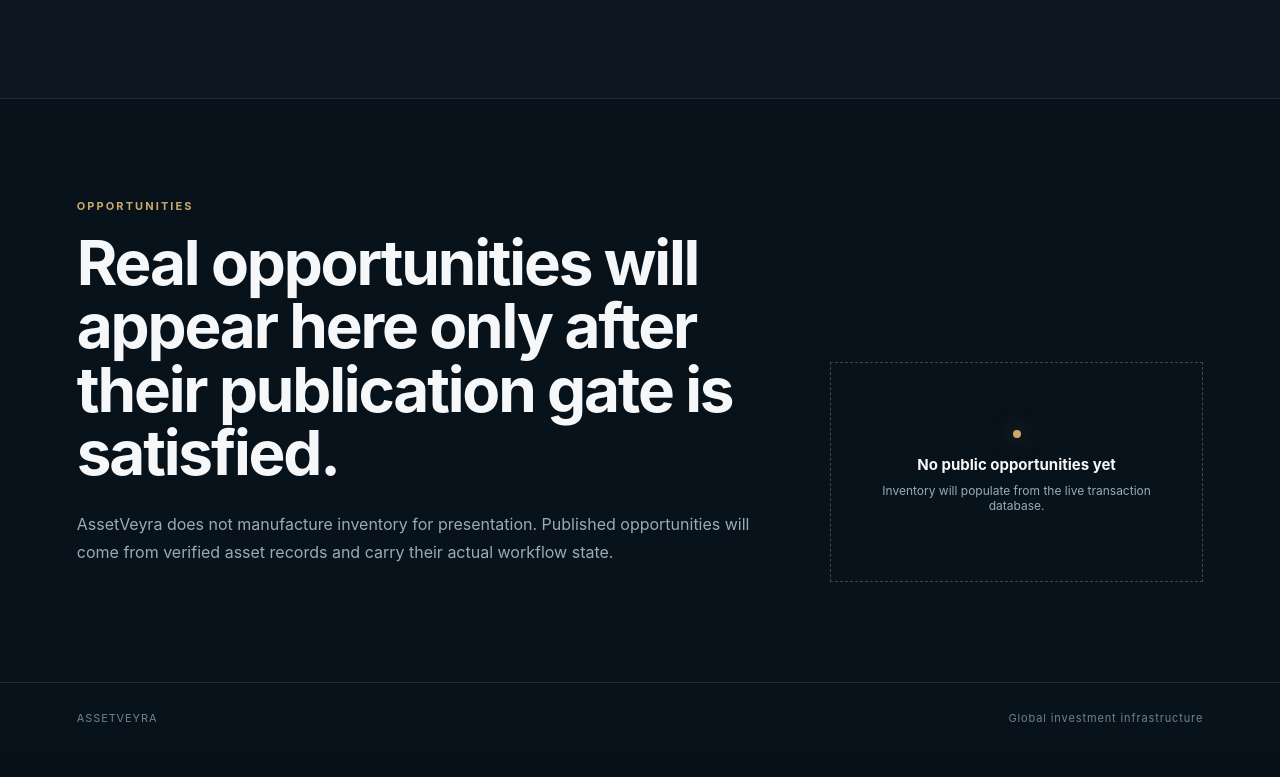
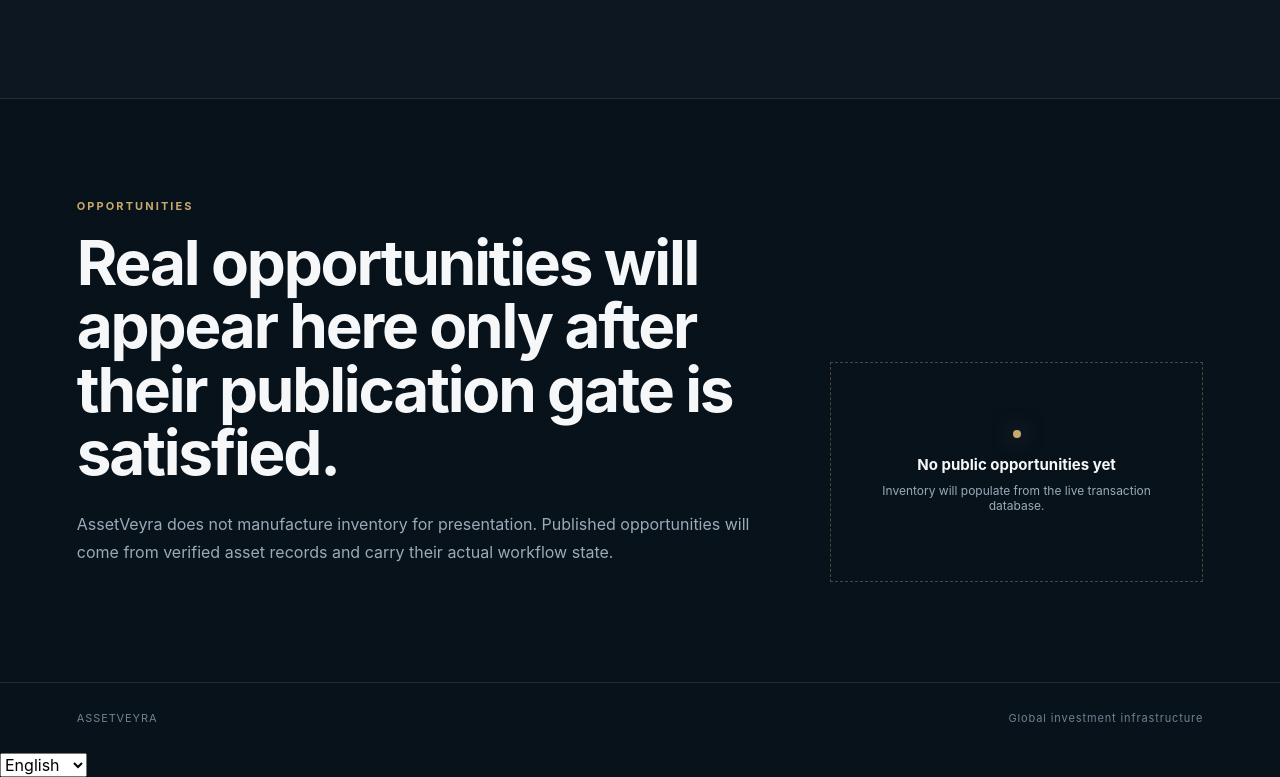
Before and after one commit to bash121213-ops/assetveyra, a Next.js app in the folder apps/web/: page / in a window 1280 px wide. Shown: the part 2167-2944 px from the top of the page. Before the commit the page ends 2920 px from the top, so only its background shows below. Built offline with nearby package versions, Linux system fonts and the light colour scheme.

Commit message:
feat(i18n): wire automatic locale detection into root layout

```diff
--- a/apps/web/src/app/layout.tsx
+++ b/apps/web/src/app/layout.tsx
@@ -1,17 +1,23 @@
-import type { Metadata } from "next";
-import type { ReactNode } from "react";
-import "./globals.css";
+import type { Metadata } from 'next';
+import type { ReactNode } from 'react';
+import { headers } from 'next/headers';
+import './globals.css';
+import LocaleShell from '@/components/LocaleShell';
+import { detectLocaleFromLanguages } from '@/lib/i18n';
 
 export const metadata: Metadata = {
-  title: "AssetVeyra | Global Real Estate Investment",
-  description:
-    "Discover, verify, diligence and execute institutional-grade real estate opportunities.",
+  title: 'AssetVeyra | Global Real Estate Investment',
+  description: 'Discover, verify, diligence and execute institutional-grade real estate opportunities.',
 };
 
-export default function RootLayout({ children }: { children: ReactNode }) {
+export default async function RootLayout({ children }: { children: ReactNode }) {
+  const headerList = await headers();
+  const acceptLanguage = headerList.get('accept-language') || 'en';
+  const initialLocale = detectLocaleFromLanguages(acceptLanguage.split(',').map((part) => part.split(';')[0].trim()));
+
   return (
-    <html lang="en">
-      <body>{children}</body>
+    <html lang={initialLocale} dir={initialLocale === 'ar' ? 'rtl' : 'ltr'} suppressHydrationWarning>
+      <body><LocaleShell initialLocale={initialLocale}>{children}</LocaleShell></body>
     </html>
   );
 }
```
